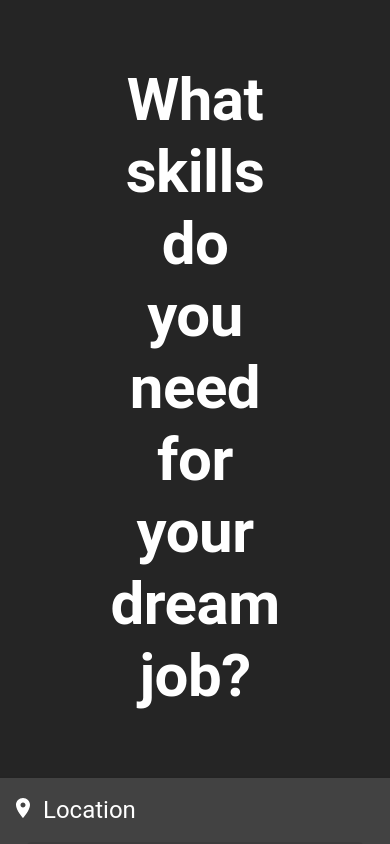
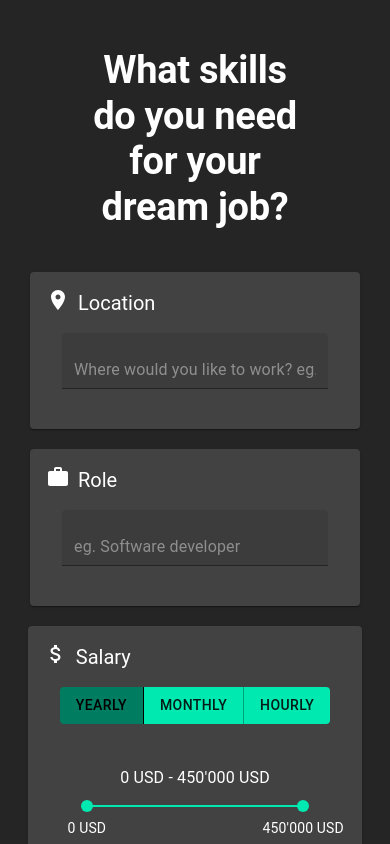
Before and after one commit to mneira10/Torre_JobExpectations, a React (Create React App) app in the folder front/: page / in a window 390 px wide. Shown: the top 844 px of the page. Built offline with nearby package versions, Linux system fonts and the light colour scheme.

Commit message:
responsive font sizes

```diff
--- a/front/src/App.js
+++ b/front/src/App.js
@@ -2,38 +2,13 @@ import React, { useState } from "react";
 import SearchJob from "./SearchJob/SearchJob";
 import {
   MuiThemeProvider,
-  createMuiTheme,
   CssBaseline,
   Box,
 } from "@material-ui/core";
 import "./App.css";
-const themeDark = createMuiTheme({
-  palette: {
-    background: {
-      default: "#252525",
-      paper: "#424242",
-    },
-    text: {
-      primary: "#ffffff",
-      secondary: "#aaaaaa",
-    },
-    primary: {
-      main: "#00e9b1",
-      // contrastText: "#fff"
-    },
-    secondary: {
-      main: "#b593ff",
-    },
-    action: {
-      disabledBackground: '#007d60',
-      disabled: '#000',
-    },
-  },
-  toggle: {
-    thumbOnColor: 'yellow',
-    trackOnColor: 'red'
-  }
-});
+import { themeDark } from "./Theme";
+
+
 function App() {
   const [location, setLocation] = useState(null);
   const [role, setRole] = useState(null);
@@ -56,7 +31,9 @@ function App() {
   return (
     <MuiThemeProvider theme={themeDark}>
       <CssBaseline />
-      <Box m={5} display='flex' justifyContent='center'>{renderContent()}</Box>
+      <Box m={5} display="flex" justifyContent="center">
+        {renderContent()}
+      </Box>
     </MuiThemeProvider>
   );
 }
--- a/front/src/SearchJob/SearchJob.js
+++ b/front/src/SearchJob/SearchJob.js
@@ -15,8 +15,8 @@ import WorkIcon from "@material-ui/icons/Work";
 
 const useStyles = makeStyles((theme) => ({
   textFieldCard: {
-    maxWidth: 345,
-    minWidth: 400,
+    maxWidth: 400,
+    minWidth: 330,
     margin: 10,
   },
 }));
@@ -26,14 +26,13 @@ export default function SearchJob(props) {
 
   return (
     <Box
-      width={"60%"}
+      width={"80%"}
         display="flex"
         flexDirection="column"
-      //   flexWrap="wrap"
         justifyContent="center"
         alignItems="center"
     >
-      <Box m={3}>
+      <Box m={1}>
         <Typography variant="h2" style={{ fontWeight: 600 }} align={"center"}>
           What skills do you need for your dream job?
         </Typography>
@@ -44,7 +43,7 @@ export default function SearchJob(props) {
         flexDirection="row"
         flexWrap="wrap"
         justifyContent="center"
-        m={4}
+        m={3}
       >
         <Box display="flex" flexDirection="column" justifyContent="center">
           <Card className={classes.textFieldCard}>
@@ -95,8 +94,7 @@ export default function SearchJob(props) {
         display="flex"
         flexDirection="column"
         justifyContent="center"
-        // alignContent="center"
-        width={"70%"}
+        width={"60%"}
       >
         <Button variant="contained" color="primary" fullWidth={true}>
           <Typography>Search</Typography>
--- /dev/null
+++ b/front/src/Theme.js
@@ -0,0 +1,29 @@
+import {
+    createMuiTheme,
+    responsiveFontSizes
+  } from "@material-ui/core";
+
+export const themeDark = responsiveFontSizes(
+  createMuiTheme({
+    palette: {
+      background: {
+        default: "#252525",
+        paper: "#424242",
+      },
+      text: {
+        primary: "#ffffff",
+        secondary: "#aaaaaa",
+      },
+      primary: {
+        main: "#00e9b1",
+      },
+      secondary: {
+        main: "#b593ff",
+      },
+      action: {
+        disabledBackground: "#007d60",
+        disabled: "#000",
+      },
+    },
+  })
+);
```
